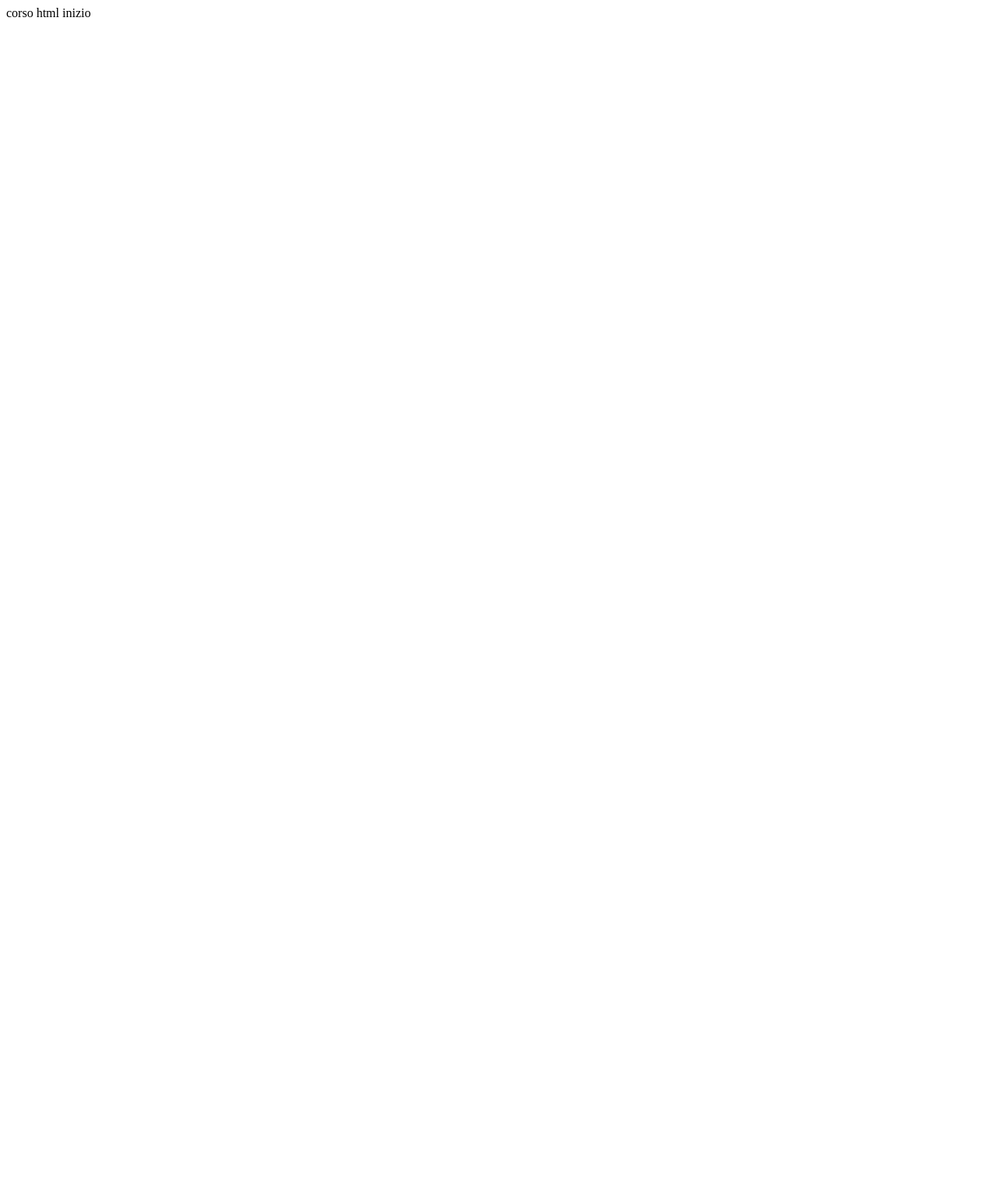
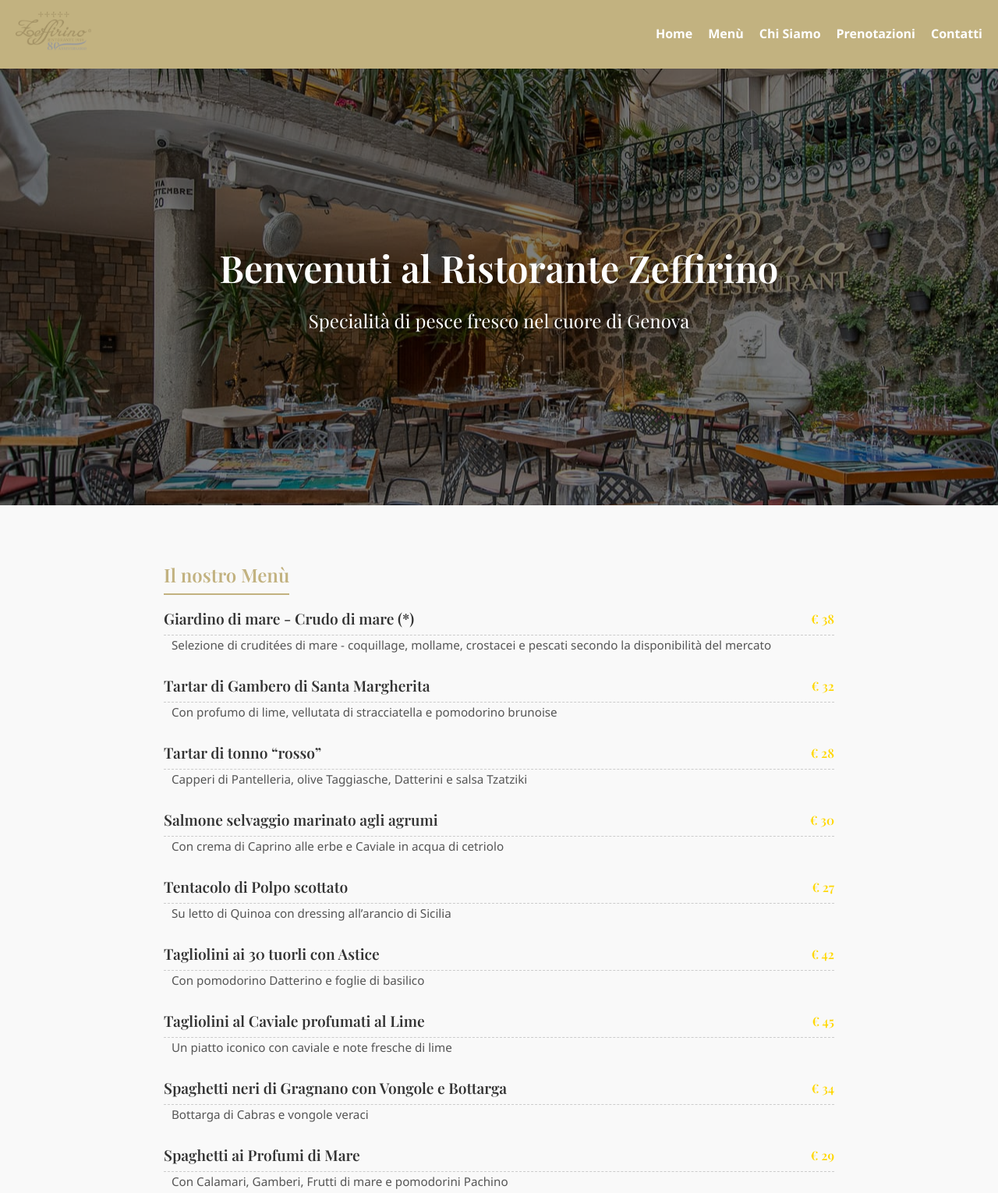
Before and after one commit to Eros2008-axia/axiahtml, a plain HTML site: page index.html in a window 1280 px wide. Shown: the top 1530 px of the page at 78% size. Before the commit the page ends 800 px from the top, so only its background shows below. Drawn offline with nearby package versions, Linux system fonts and the light colour scheme.

Commit message:
ristorante zeffirino finito

```diff
--- a/index.html
+++ b/index.html
@@ -1,11 +1,116 @@
 <!DOCTYPE html>
-<html lang="en">
+<html lang="it">
 <head>
-    <meta charset="UTF-8">
-    <meta name="viewport" content="width=device-width, initial-scale=1.0">
-    <title>Document</title>
+  <meta charset="UTF-8">
+  <meta name="viewport" content="width=device-width, initial-scale=1.0">
+  <title>Ristorante Zeffirino</title>
+  <link rel="stylesheet" href="style.css">
+  <!-- Font elegante -->
+  <link href="https://fonts.googleapis.com/css2?family=Playfair+Display:wght@400;600&display=swap" rel="stylesheet">
 </head>
 <body>
-  corso html inizio
+  <!-- NAVBAR -->
+  <nav>
+    <div class="logo">
+      <img src="logo-zeffirino.png" alt="Logo Ristorante Zeffirino">
+    </div>
+    <label for="menu-toggle" class="menu-toggle">☰</label>
+    <input type="checkbox" id="menu-toggle" hidden>
+    <ul>
+      <li><a href="#home">Home</a></li>
+      <li><a href="#menu">Menù</a></li>
+      <li><a href="#chi-siamo">Chi Siamo</a></li>
+      <li><a href="#prenotazioni">Prenotazioni</a></li>
+      <li><a href="#contatti">Contatti</a></li>
+    </ul>
+  </nav>
+
+  <!-- HERO -->
+  <header class="hero" id="home">
+    <div class="hero-text">
+      <h1>Benvenuti al Ristorante Zeffirino</h1>
+      <p>Specialità di pesce fresco nel cuore di Genova</p>
+    </div>
+  </header>
+
+  <main>
+    <!-- SEZIONE MENÙ -->
+    <section id="menu">
+      <h2>Il nostro Menù</h2>
+
+      <div class="menu-item">
+        <h3>Giardino di mare - Crudo di mare (*) <span class="price">€ 38</span></h3>
+        <p>Selezione di cruditées di mare - coquillage, mollame, crostacei e pescati secondo la disponibilità del mercato</p>
+      </div>
+
+      <div class="menu-item">
+        <h3>Tartar di Gambero di Santa Margherita <span class="price">€ 32</span></h3>
+        <p>Con profumo di lime, vellutata di stracciatella e pomodorino brunoise</p>
+      </div>
+
+      <div class="menu-item">
+        <h3>Tartar di tonno “rosso” <span class="price">€ 28</span></h3>
+        <p>Capperi di Pantelleria, olive Taggiasche, Datterini e salsa Tzatziki</p>
+      </div>
+
+      <div class="menu-item">
+        <h3>Salmone selvaggio marinato agli agrumi <span class="price">€ 30</span></h3>
+        <p>Con crema di Caprino alle erbe e Caviale in acqua di cetriolo</p>
+      </div>
+
+      <div class="menu-item">
+        <h3>Tentacolo di Polpo scottato <span class="price">€ 27</span></h3>
+        <p>Su letto di Quinoa con dressing all’arancio di Sicilia</p>
+      </div>
+
+      <div class="menu-item">
+        <h3>Tagliolini ai 30 tuorli con Astice <span class="price">€ 42</span></h3>
+        <p>Con pomodorino Datterino e foglie di basilico</p>
+      </div>
+
+      <div class="menu-item">
+        <h3>Tagliolini al Caviale profumati al Lime <span class="price">€ 45</span></h3>
+        <p>Un piatto iconico con caviale e note fresche di lime</p>
+      </div>
+
+      <div class="menu-item">
+        <h3>Spaghetti neri di Gragnano con Vongole e Bottarga <span class="price">€ 34</span></h3>
+        <p>Bottarga di Cabras e vongole veraci</p>
+      </div>
+
+      <div class="menu-item">
+        <h3>Spaghetti ai Profumi di Mare <span class="price">€ 29</span></h3>
+        <p>Con Calamari, Gamberi, Frutti di mare e pomodorini Pachino</p>
+      </div>
+    </section>
+
+    <!-- SEZIONE CHI SIAMO -->
+    <section id="chi-siamo">
+      <h2>Chi Siamo</h2>
+      <p>
+        Nel cuore della città di Genova, Zeffirino Belloni con sua moglie Olga e i loro 5 figli Gianpaolo, Luciano, Odino, Alberto e Giorgio,
+        accompagnati dalle loro mogli Giannina, Livia e Renata assieme ad un grande spirito di sacrificio hanno creato un marchio riconosciuto a livello internazionale.
+      </p>
+      <p>
+        Una delle caratteristiche principali della cucina italiana è la sua semplicità, con molti piatti composti da pochi ingredienti e di qualità:
+        la ricetta del successo di Zeffirino è la Famiglia.
+      </p>
+    </section>
+
+    <!-- SEZIONE PRENOTAZIONI -->
+    <section id="prenotazioni">
+      <h2>Prenotazioni</h2>
+      <p>Prenota il tuo tavolo per vivere un’esperienza unica tra i sapori del mare e della tradizione ligure.</p>
+      <a href="mailto:info@ristorantezeffirino.it" class="btn">Prenota Ora</a>
+    </section>
+  </main>
+
+  <!-- FOOTER -->
+  <footer id="contatti">
+    <p>&copy; 2025 Ristorante Zeffirino</p>
+    <p>📍 Via XX Settembre 20, Genova</p>
+    <p>📞 +39 010 9876543 | ✉️ info@ristorantezeffirino.it</p>
+    <a href="#home" class="btn-top">↑ Torna su</a>
+  </footer>
 </body>
 </html>
--- /dev/null
+++ b/style.css
@@ -0,0 +1,81 @@
+/* Reset */
+* { margin: 0; padding: 0; box-sizing: border-box; }
+html { scroll-behavior: smooth; }
+body { font-family: 'Segoe UI', sans-serif; background-color: #f9f9f9; color: #333; line-height: 1.6; }
+
+/* Colori */
+:root {
+  --primary: #C2B280; /* sabbia elegante */
+  --secondary: #222;
+  --accent: #FFD700; /* oro */
+}
+
+/* Navbar */
+nav {
+  background: var(--primary);
+  padding: 15px 20px;
+  display: flex;
+  justify-content: space-between;
+  align-items: center;
+  position: sticky; top: 0; z-index: 1000;
+}
+nav .logo img { height: 50px; width: auto; }
+nav ul { list-style: none; display: flex; gap: 20px; }
+nav ul li a { color: #fff; text-decoration: none; font-weight: bold; }
+nav ul li a:hover, nav ul li a.active { color: var(--accent); }
+.menu-toggle { display: none; font-size: 1.8rem; color: #fff; cursor: pointer; }
+@media (max-width: 768px) {
+  nav ul { display: none; flex-direction: column; position: absolute; top: 60px; right: 0; background: var(--primary); width: 200px; padding: 10px; }
+  nav input:checked ~ ul { display: flex; }
+  .menu-toggle { display: block; }
+}
+
+/* Hero */
+.hero {
+  background-image: url("ristorante-zeffirino.jpg");
+  background-size: cover;
+  background-position: center;
+  height: 70vh;
+  display: flex; justify-content: center; align-items: center;
+  color: white; text-align: center; position: relative;
+}
+.hero::before {
+  content: ""; position: absolute; top: 0; left: 0; width: 100%; height: 100%;
+  background: rgba(0,0,0,0.5);
+}
+.hero-text { position: relative; z-index: 1; }
+.hero h1 { font-size: 3rem; margin-bottom: 10px; font-family: 'Playfair Display', serif; }
+.hero p { font-size: 1.5rem; font-family: 'Playfair Display', serif; }
+
+/* Main */
+main { max-width: 900px; margin: 40px auto; padding: 0 20px; }
+main h2 { margin: 30px 0 15px; color: var(--primary); border-bottom: 2px solid var(--primary); display: inline-block; padding-bottom: 5px; font-family: 'Playfair Display', serif; }
+
+/* Menu items */
+.menu-item { margin-bottom: 25px; }
+.menu-item h3 {
+  font-family: 'Playfair Display', serif;
+  font-size: 1.2rem;
+  font-weight: 600;
+  display: flex;
+  justify-content: space-between;
+  align-items: center;
+  border-bottom: 1px dashed #ccc;
+  padding-bottom: 5px;
+}
+.menu-item .price {
+  font-family: 'Playfair Display', serif;
+  font-weight: 600;
+  font-size: 1rem;
+  color: var(--accent);
+}
+.menu-item p { font-size: 0.95rem; color: #555; margin-left: 10px; }
+
+/* Bottone */
+.btn { display: inline-block; margin-top: 10px; padding: 10px 20px; background: var(--primary); color: #fff; text-decoration: none; border-radius: 5px; transition: 0.3s; }
+.btn:hover { background: var(--accent); color: #000; }
+
+/* Footer */
+footer { background: var(--secondary); color: white; text-align: center; padding: 20px; margin-top: 40px; }
+footer .btn-top { display: inline-block; margin-top: 10px; padding: 8px 15px; background: var(--primary); color: white; text-decoration: none; border-radius: 5px; }
+footer .btn-top:hover { background: var(--accent); color: #000; }
```
Also changed, not shown: logo-zeffirino.png (added), ristorante-zeffirino.jpg (added).
